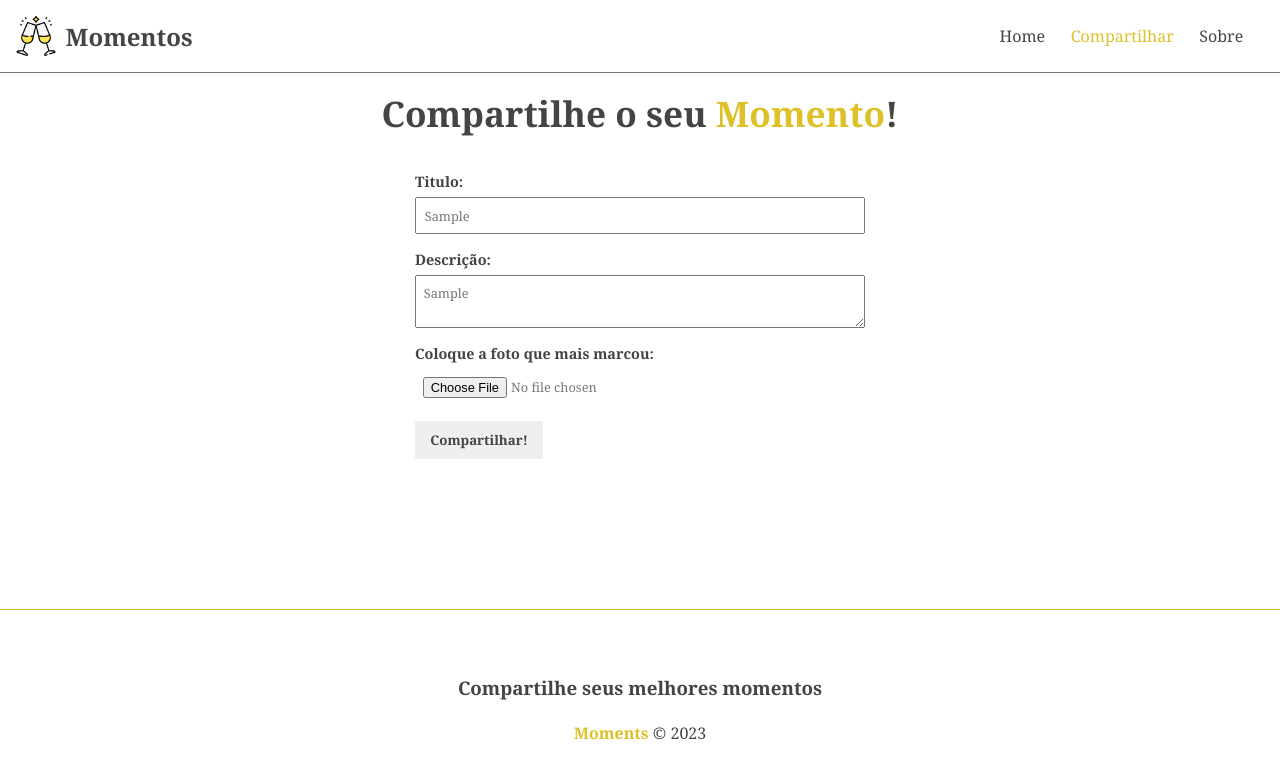
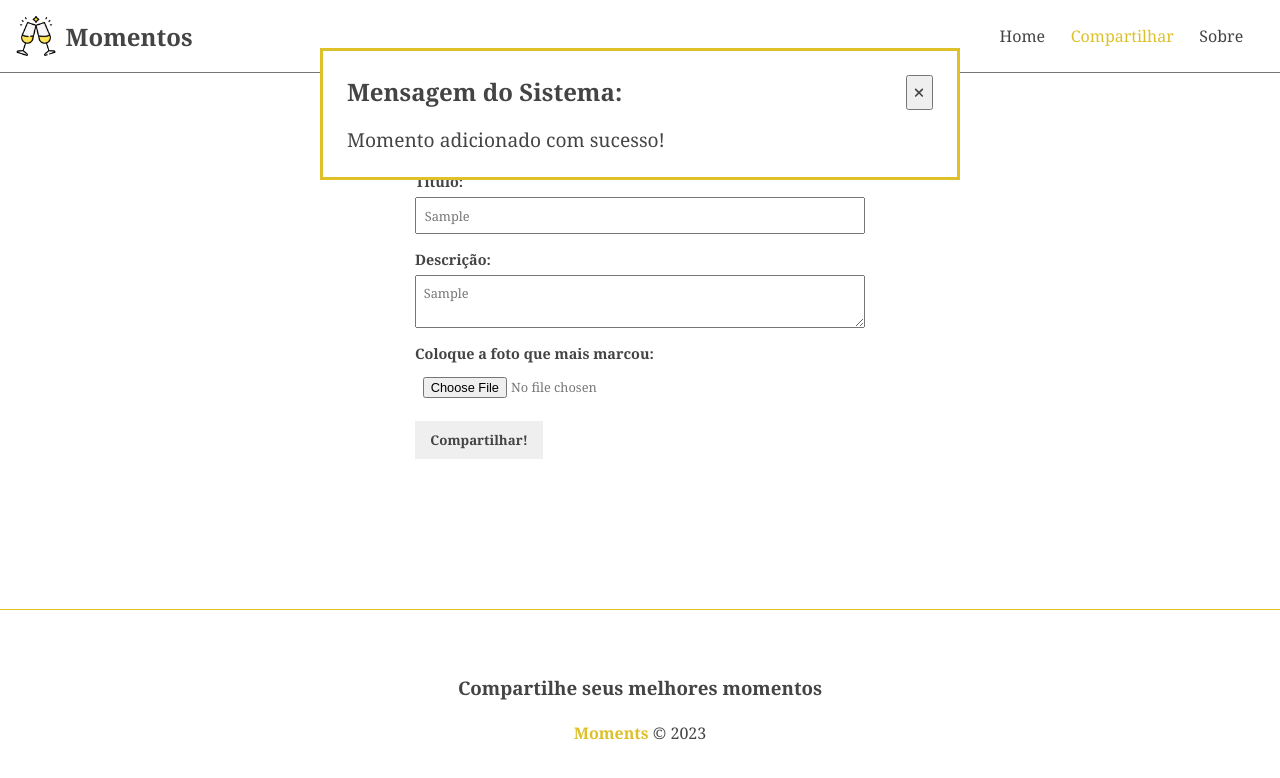
Before and after one commit to D-Wolter/Angular-Projeto-Moments-FronEnd, an Angular app in the folder moments-front/moments/: page /moments/new in a window 1280 px wide. Both pictures are taken after typing "Sample", "Sample" into the empty fields and a click on the input "Compartilhar!". Shown: the top 778 px of the page. Built offline with nearby package versions, Linux system fonts and the light colour scheme; no server answers.

Commit message:
config mensagem  dinamica, setTimeout e botao de fechar

```diff
--- a/moments-front/moments/src/app/components/messages/messages.component.html
+++ b/moments-front/moments/src/app/components/messages/messages.component.html
@@ -1,9 +1,10 @@
 <div class="message" *ngIf="messagesService.message">
     <div class="message-header">
         <h2>Mensagem do Sistema:</h2>
-        <button class="clear">
+        <button class="clear" (click)="messagesService.clear()">
             <fa-icon [icon]="faTimes"></fa-icon>
         </button>
-        <p>{{ messagesService.message }}</p>
+
     </div>
+    <p>{{ messagesService.message }}</p>
 </div>
--- a/moments-front/moments/src/app/components/pages/new-moment/new-moment.component.ts
+++ b/moments-front/moments/src/app/components/pages/new-moment/new-moment.component.ts
@@ -2,6 +2,7 @@ import { Component } from '@angular/core';
 import { MomentFormComponent } from "../../moment-form/moment-form.component";
 import { Moment } from '../../../Moment';
 import { MomentService } from '../../../services/moment.service';
+import { MessagesService } from '../../../services/messages.service';
 
 @Component({
     selector: 'app-new-moment',
@@ -14,7 +15,7 @@ import { MomentService } from '../../../services/moment.service';
 export class NewMomentComponent {
   btnText = "Compartilhar!"
 
-  constructor(private momentService: MomentService) {}
+  constructor(private momentService: MomentService, private messageService: MessagesService) {}
 
   async createHandler(moment: Moment) {
     const formData = new FormData()
@@ -27,6 +28,8 @@ export class NewMomentComponent {
     }
 
     await this.momentService.createMoment(formData).subscribe();
+
+    this.messageService.add("Momento adicionado com sucesso!")
   }
 
 }
--- a/moments-front/moments/src/app/services/messages.service.ts
+++ b/moments-front/moments/src/app/services/messages.service.ts
@@ -7,4 +7,16 @@ export class MessagesService {
   message: string = '';
 
   constructor() { }
+
+  add(message: string) {
+    this.message = message;
+
+    setTimeout(() => {
+      this.clear()
+    }, 4000)
+  }
+
+  clear(){
+    this.message = ''
+  }
 }
```
